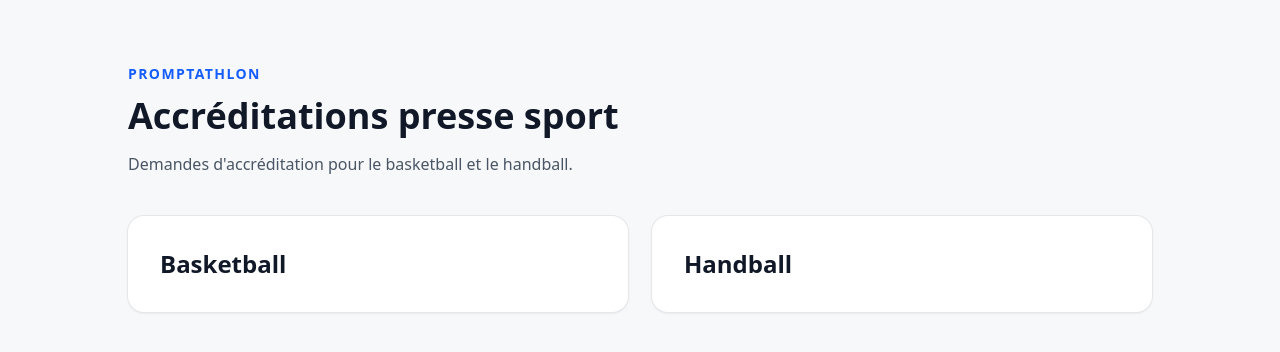
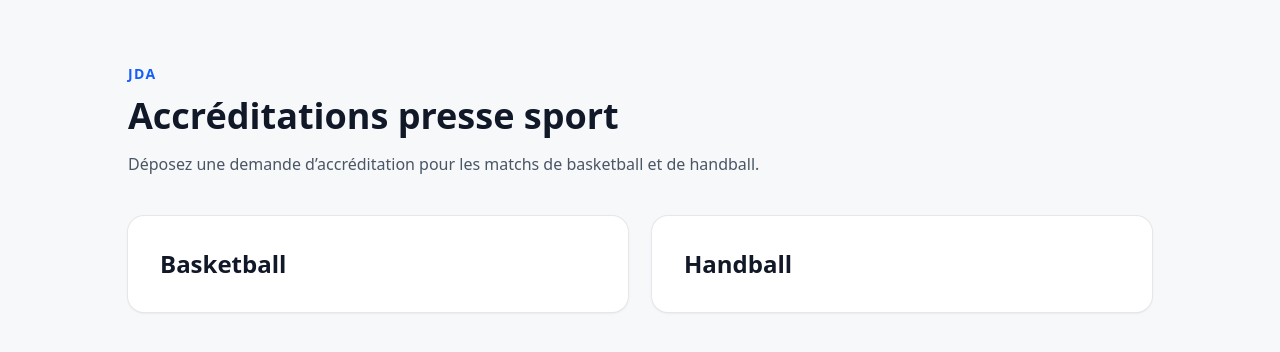
Before and after one commit to StouneRocco/MyRepo, a Next.js app in the folder Promptathlon/: page / in a window 1280 px wide. Shown: the top 352 px of the page. Built offline with nearby package versions, Linux system fonts and the light colour scheme.

Commit message:
brand: adapt public homepage to JDA

```diff
--- a/Promptathlon/app/page.tsx
+++ b/Promptathlon/app/page.tsx
@@ -1 +1,23 @@
-import Link from "next/link"; export default function HomePage(){return <main className="min-h-screen px-6 py-16"><div className="mx-auto max-w-5xl"><p className="text-sm font-semibold uppercase tracking-widest text-blue-600">Promptathlon</p><h1 className="mt-3 text-4xl font-bold">Accréditations presse sport</h1><p className="mt-4 text-gray-600">Demandes d'accréditation pour le basketball et le handball.</p><div className="mt-10 grid gap-6 sm:grid-cols-2"><Link className="rounded-2xl bg-white p-8 shadow-sm ring-1 ring-gray-200" href="/basketball"><h2 className="text-2xl font-semibold">Basketball</h2></Link><Link className="rounded-2xl bg-white p-8 shadow-sm ring-1 ring-gray-200" href="/handball"><h2 className="text-2xl font-semibold">Handball</h2></Link></div></div></main>}
+import Link from "next/link";
+
+export default function HomePage() {
+  return (
+    <main className="min-h-screen px-6 py-16">
+      <div className="mx-auto max-w-5xl">
+        <p className="text-sm font-semibold uppercase tracking-widest text-blue-600">JDA</p>
+        <h1 className="mt-3 text-4xl font-bold">Accréditations presse sport</h1>
+        <p className="mt-4 text-gray-600">
+          Déposez une demande d’accréditation pour les matchs de basketball et de handball.
+        </p>
+        <div className="mt-10 grid gap-6 sm:grid-cols-2">
+          <Link className="rounded-2xl bg-white p-8 shadow-sm ring-1 ring-gray-200" href="/basketball">
+            <h2 className="text-2xl font-semibold">Basketball</h2>
+          </Link>
+          <Link className="rounded-2xl bg-white p-8 shadow-sm ring-1 ring-gray-200" href="/handball">
+            <h2 className="text-2xl font-semibold">Handball</h2>
+          </Link>
+        </div>
+      </div>
+    </main>
+  );
+}
```
